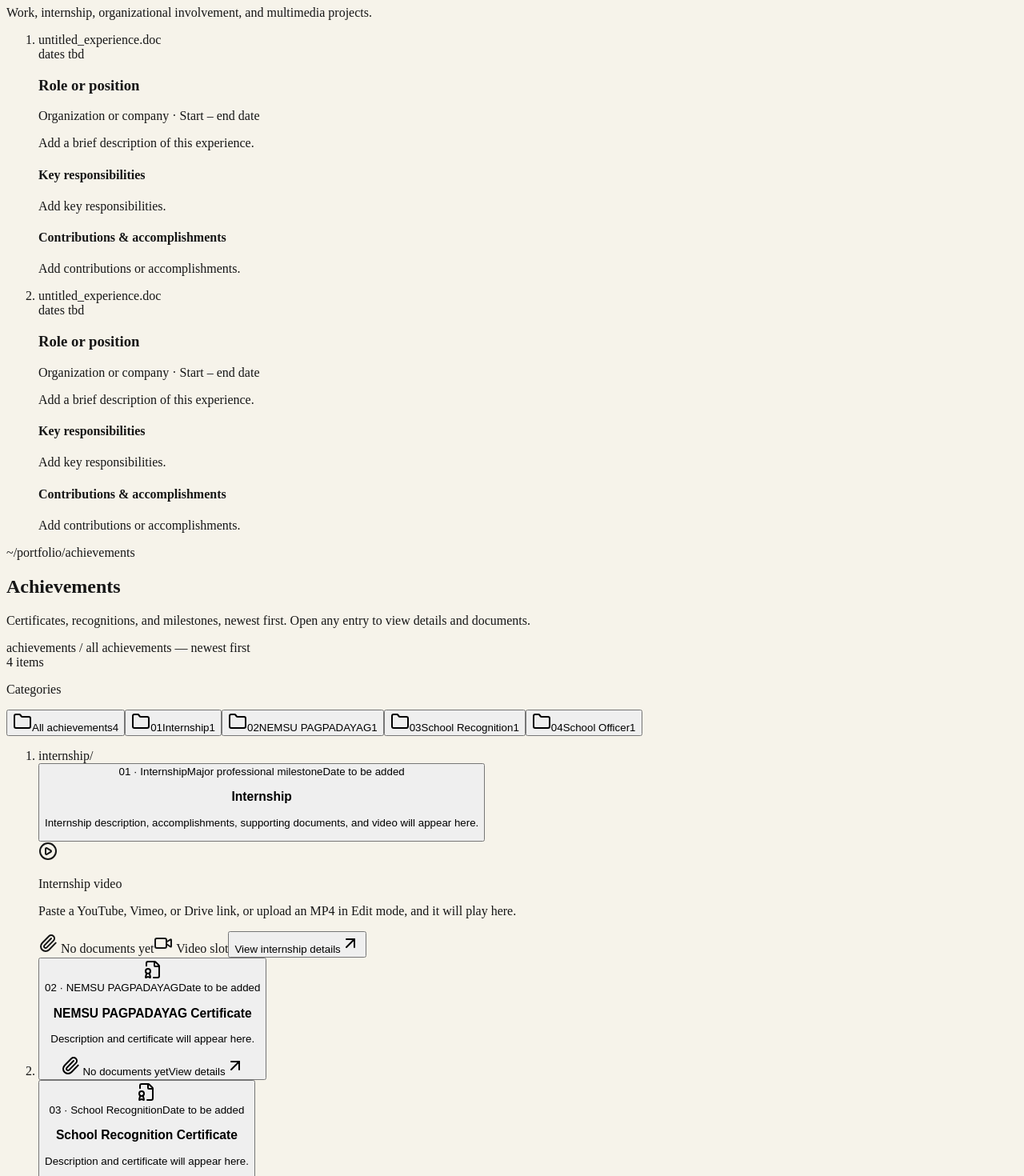
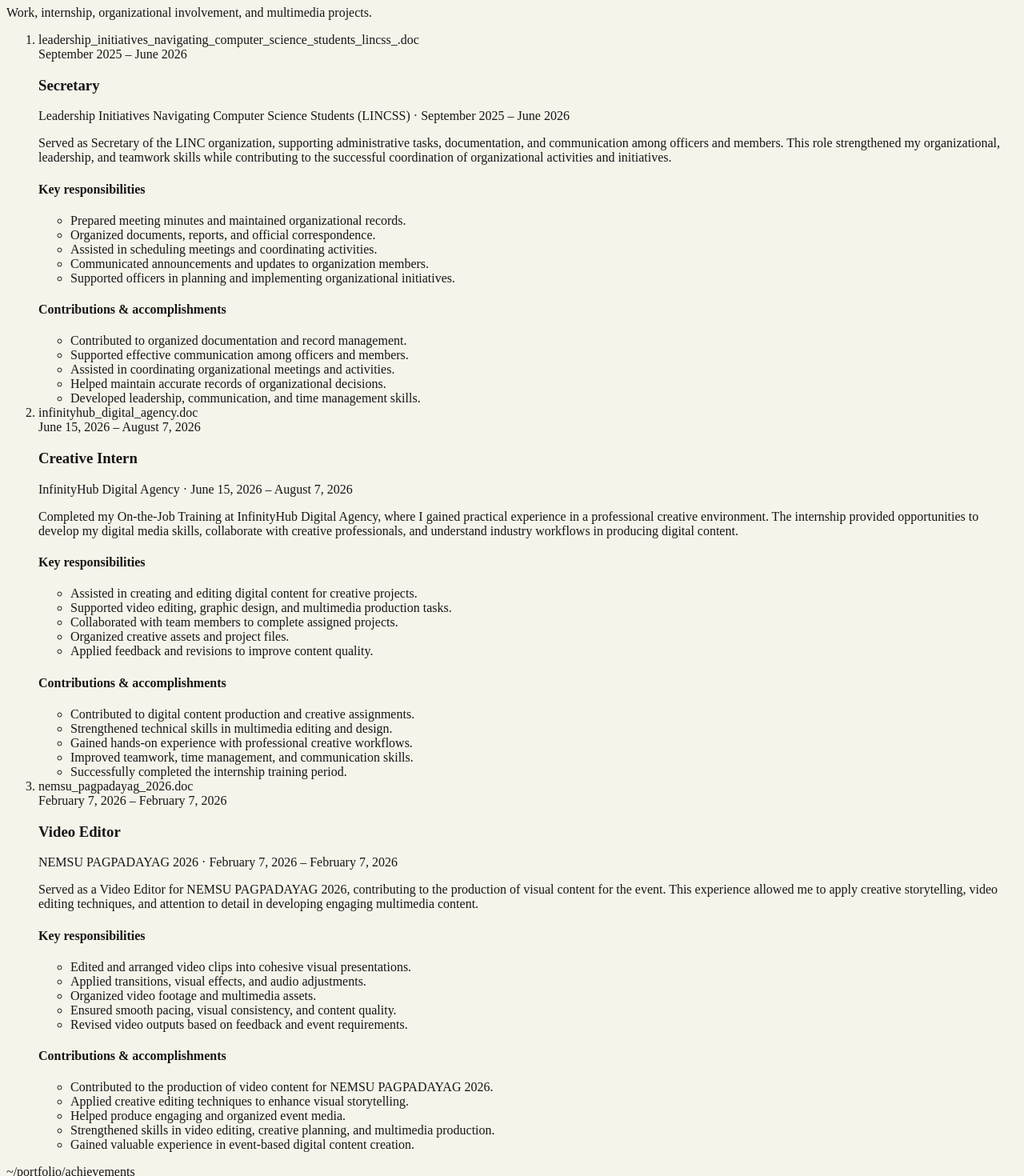
Before and after one commit to elykalmorfe/myportfolio, a React app in the folder src/: page / in a window 1280 px wide. Shown: the part 8720-10190 px from the top of the page at 80% size. Built offline with nearby package versions, Linux system fonts and the light colour scheme; the HTML template or start-up script is replaced by a standard one.

Commit message:
Updated portfolio project

```diff
--- a/src/data/defaultContent.ts
+++ b/src/data/defaultContent.ts
@@ -38,38 +38,105 @@
   experiences: [
   {
     id: 'exp-placeholder',
-    role: '',
-    organization: '',
-    startDate: '',
-    endDate: '',
-    description: '',
-    responsibilities: [],
-    accomplishments: [],
+    role: 'Creative Intern',
+    organization: 'InfinityHub Digital Agency',
+    startDate: 'June 15, 2026',
+    endDate: 'August 7, 2026',
+    description: 'Completed my On-the-Job Training at InfinityHub Digital Agency, where I gained practical experience in a professional creative environment. The internship provided opportunities to develop my digital media skills, collaborate with creative professionals, and understand industry workflows in producing digital content.',
+    responsibilities: [
+      'Assisted in creating and editing digital content for creative projects.',
+      'Supported video editing, graphic design, and multimedia production tasks.',
+      'Collaborated with team members to complete assigned projects.',
+      'Organized creative assets and project files.',
+      'Applied feedback and revisions to improve content quality.'
+    ],
+    accomplishments: [
+      'Contributed to digital content production and creative assignments.',
+      'Strengthened technical skills in multimedia editing and design.',
+      'Gained hands-on experience with professional creative workflows.',
+      'Improved teamwork, time management, and communication skills.',
+      'Successfully completed the internship training period.'
+    ],
     images: []
   },
   {
     id: 'exp-placeholder-2',
-    role: '',
-    organization: '',
-    startDate: '',
-    endDate: '',
-    description: '',
-    responsibilities: [],
-    accomplishments: [],
+    role: 'Video Editor',
+    organization: 'NEMSU PAGPADAYAG 2026',
+    startDate: 'February 7, 2026',
+    endDate: 'February 7, 2026',
+    description: 'Served as a Video Editor for NEMSU PAGPADAYAG 2026, contributing to the production of visual content for the event. This experience allowed me to apply creative storytelling, video editing techniques, and attention to detail in developing engaging multimedia content.',
+    responsibilities: [
+      'Edited and arranged video clips into cohesive visual presentations.',
+      'Applied transitions, visual effects, and audio adjustments.',
+      'Organized video footage and multimedia assets.',
+      'Ensured smooth pacing, visual consistency, and content quality.',
+      'Revised video outputs based on feedback and event requirements.'
+    ],
+    accomplishments: [
+      'Contributed to the production of video content for NEMSU PAGPADAYAG 2026.',
+      'Applied creative editing techniques to enhance visual storytelling.',
+      'Helped produce engaging and organized event media.',
+      'Strengthened skills in video editing, creative planning, and multimedia production.',
+      'Gained valuable experience in event-based digital content creation.'
+    ],
     images: []
-  }],
+  },
+  {
+    id: 'exp-placeholder',
+    role: 'Secretary',
+    organization: 'Leadership Initiatives Navigating Computer Science Students (LINCSS) ',
+    startDate: 'September 2025',
+    endDate: 'June 2026',
+    description: 'Served as Secretary of the LINC organization, supporting administrative tasks, documentation, and communication among officers and members. This role strengthened my organizational, leadership, and teamwork skills while contributing to the successful coordination of organizational activities and initiatives.',
+    responsibilities: [
+      'Prepared meeting minutes and maintained organizational records.',
+      'Organized documents, reports, and official correspondence.',
+      'Assisted in scheduling meetings and coordinating activities.',
+      'Communicated announcements and updates to organization members.',
+      'Supported officers in planning and implementing organizational initiatives.'
+    ],
+    accomplishments: [
+      'Contributed to organized documentation and record management.',
+      'Supported effective communication among officers and members.',
+      'Assisted in coordinating organizational meetings and activities.',
+      'Helped maintain accurate records of organizational decisions.',
+      'Developed leadership, communication, and time management skills.'
+    ],
+    images: []
+  },
+  ],
 
   achievements: [
-  { id: 'ach-internship', category: 'internship', title: 'Internship', date: '', description: '', highlights: [], files: [], videoUrl: '' },
-  { id: 'ach-pagpadayag', category: 'pagpadayag', title: 'NEMSU PAGPADAYAG Certificate', date: '', description: '', highlights: [], files: [], videoUrl: '' },
-  { id: 'ach-recognition', category: 'recognition', title: 'School Recognition Certificate', date: '', description: '', highlights: [], files: [], videoUrl: '' },
-  { id: 'ach-officer', category: 'officer', title: 'School Officer Certificate', date: '', description: '', highlights: [], files: [], videoUrl: '' }],
+  { id: 'ach-internship', category: 'internship', title: 'Internship', date: 'June 2026', description: 'Successfully completed my On-the-Job Training at InfinityHub Digital Agency in Davao City. During the internship, I gained hands-on experience in digital content creation, multimedia editing, and creative production. This experience strengthened my technical abilities, creativity, teamwork, and understanding of professional industry workflows.', highlights: [
+      'Completed the required internship training.',
+      'Gained practical experience in digital media production.',
+      'Developed skills in video editing and graphic design.',
+      'Improved collaboration, communication, and time management.'
+  ], files: [], videoUrl: '' },
+  { id: 'ach-pagpadayag', category: 'pagpadayag', title: 'NEMSU PAGPADAYAG Certificate', date: 'February 2026', description: 'Contributed as a Video Editor for NEMSU PAGPADAYAG 2026, supporting the production of engaging visual content for the university event. Applied video editing techniques, creative storytelling, and multimedia production skills to help deliver quality event presentations.', highlights: [
+      'Contributed to video production for the university event.',
+      'Edited and enhanced video content for visual presentations.',
+      'Applied transitions, audio adjustments, and creative effects.',
+      'Developed practical experience in event-based multimedia production.'
+  ], files: [], videoUrl: '' },
+  { id: 'ach-recognition', category: 'recognition', title: 'School Recognition Certificate', date: 'August 2025', description: 'Received school recognition in acknowledgment of dedication, commitment, and contributions to academic or school-related activities. This achievement reflects my motivation to continuously improve, actively participate in educational opportunities, and pursue personal and professional growth.', highlights: [
+    'Recognized for academic performance or school-related contributions.',
+    'Demonstrated commitment to learning and continuous improvement.',
+    'Participated in activities supporting personal and academic development.'
+  ], files: [], videoUrl: '' },
+  { id: 'ach-officer', category: 'officer', title: 'School Officer Certificate', date: '', description: 'Served as a student organization officer, gaining valuable experience in leadership, teamwork, and organizational responsibilities. This role provided opportunities to collaborate with fellow students, support school initiatives, and contribute to activities that promote student engagement and community involvement.', highlights: [
+    'Supported the planning and coordination of student activities.',
+    'Collaborated with fellow officers and organization members.',
+    'Developed leadership, communication, and organizational skills.',
+    'Demonstrated responsibility and commitment to assigned duties.'
+  ], files: [], videoUrl: '' }],
 
   contact: {
     email: 'almorfelyka@gmail.com',
     linkedin: 'https://www.linkedin.com/in/elyka-almorfe/',
     github: 'https://github.com/elykalmorfe',
-    location: '',
+    location: 'Tandag City, Surigao del Sur, Philippines',
     formEndpoint: ''
   }
 };
```
